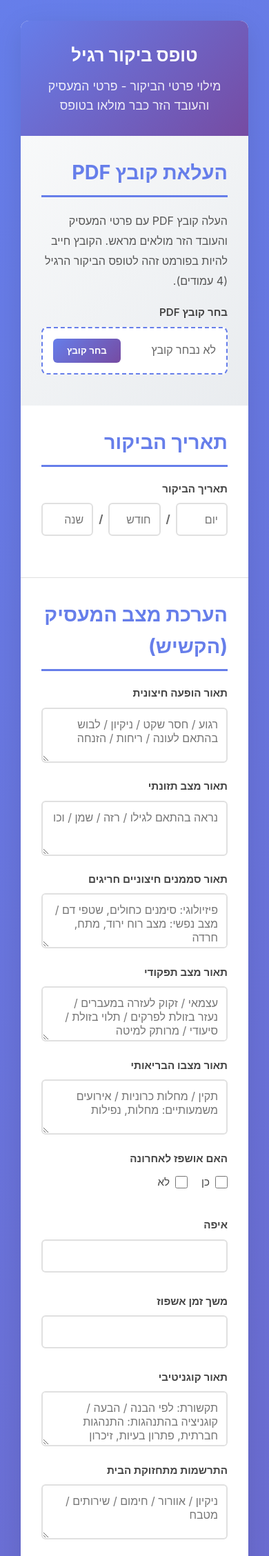
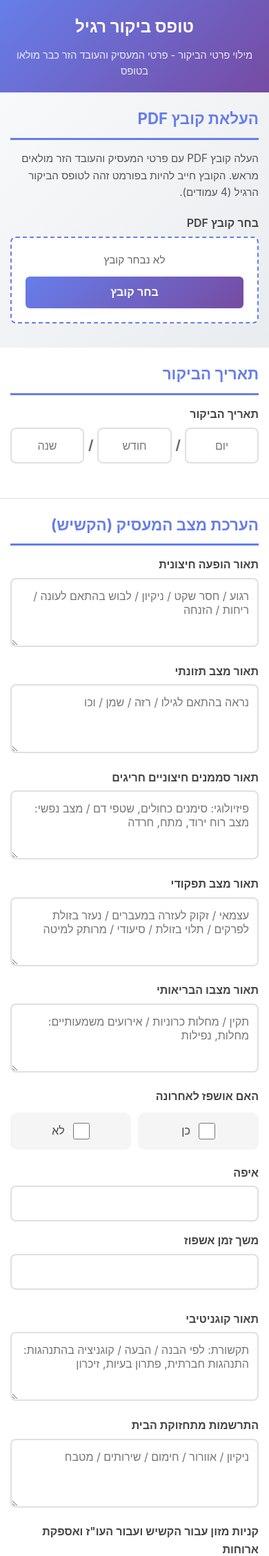
Before and after one commit to yehudalevavi/formFiller, a Flask app: page / in a window 390 px wide. Shown: the top 2256 px of the page at 69% size. Run offline with Flask 3, Linux system fonts and the light colour scheme.

Commit message:
Add mobile responsive design and Render deployment
- Add gunicorn for production server
- Enhance CSS with comprehensive mobile styles
- Add PWA manifest and mobile meta tags
- Add render.yaml for easy Render deployment
- Touch-friendly inputs and checkboxes
- Responsive button layout at form bottom

Co-Authored-By: Claude Opus 4.5 <noreply@anthropic.com>

```diff
--- a/requirements.txt
+++ b/requirements.txt
@@ -4,3 +4,4 @@ reportlab==4.2.5
 pdfplumber==0.11.9
 python-bidi==0.6.2
 arabic-reshaper==3.0.0
+gunicorn==23.0.0
--- a/static/css/style.css
+++ b/static/css/style.css
@@ -3,6 +3,11 @@
     margin: 0;
     padding: 0;
     box-sizing: border-box;
+}
+
+html {
+    font-size: 16px;
+    -webkit-text-size-adjust: 100%;
 }
 
 body {
@@ -102,10 +107,12 @@ header .subtitle {
     padding: 12px;
     border: 2px solid #e0e0e0;
     border-radius: 6px;
-    font-size: 1em;
+    font-size: 16px; /* Prevents iOS zoom */
     transition: all 0.3s ease;
     font-family: inherit;
     direction: rtl;
+    -webkit-appearance: none;
+    appearance: none;
 }
 
 .form-group input[type="text"]:focus,
@@ -152,13 +159,23 @@ header .subtitle {
     align-items: center;
     cursor: pointer;
     font-weight: normal;
+    padding: 8px 12px;
+    background: #f5f5f5;
+    border-radius: 8px;
+    transition: background 0.2s ease;
+    -webkit-tap-highlight-color: transparent;
+}
+
+.checkbox-group label:active {
+    background: #e8e8e8;
 }
 
 .checkbox-group input[type="checkbox"] {
-    margin-left: 8px;
-    width: 18px;
-    height: 18px;
+    margin-left: 10px;
+    width: 22px;
+    height: 22px;
     cursor: pointer;
+    accent-color: #667eea;
 }
 
 /* Help Text */
@@ -419,32 +452,258 @@ header .subtitle {
     margin-bottom: 5px;
 }
 
-/* Responsive Design */
+/* ==========================================
+   MOBILE RESPONSIVE STYLES
+   ========================================== */
+
 @media (max-width: 768px) {
+    body {
+        padding: 0;
+        background: #667eea;
+    }
+
     .container {
-        margin: 10px;
+        margin: 0;
+        border-radius: 0;
+        min-height: 100vh;
+    }
+
+    header {
+        padding: 20px 15px;
+        position: sticky;
+        top: 0;
+        z-index: 100;
     }
 
     header h1 {
-        font-size: 1.6em;
+        font-size: 1.5em;
+    }
+
+    header .subtitle {
+        font-size: 0.9em;
+    }
+
+    .form-section {
+        padding: 20px 15px;
+    }
+
+    .form-section h2 {
+        font-size: 1.4em;
+        margin-bottom: 15px;
+    }
+
+    .form-section h3 {
+        font-size: 1.15em;
+        margin: 20px 0 12px 0;
     }
 
     .form-row {
         flex-direction: column;
+        gap: 0;
     }
 
     .form-group,
-    .form-group.small {
+    .form-group.small,
+    .form-group.wide {
         min-width: 100%;
+        flex: none;
     }
 
-    .form-actions {
-        flex-direction: column;
+    .form-group label {
+        font-size: 1em;
+        margin-bottom: 6px;
     }
 
-    .btn-primary,
+    .form-group input[type="text"],
+    .form-group input[type="tel"],
+    .form-group input[type="email"],
+    .form-group textarea {
+        padding: 14px 12px;
+        font-size: 16px;
+        border-radius: 8px;
+    }
+
+    .form-group textarea {
+        min-height: 100px;
+    }
+
+    /* Date group on mobile */
+    .date-group {
+        gap: 6px;
+    }
+
+    .date-group .small-input {
+        padding: 14px 8px;
+        text-align: center;
+    }
+
+    .date-group span {
+        font-size: 1.2em;
+    }
+
+    /* Checkbox groups on mobile - stack vertically */
+    .checkbox-group {
+        flex-direction: column;
+        gap: 10px;
+    }
+
+    .checkbox-group label {
+        padding: 14px 16px;
+        font-size: 1em;
+        border-radius: 10px;
+        justify-content: flex-start;
+    }
+
+    .checkbox-group input[type="checkbox"] {
+        width: 24px;
+        height: 24px;
+        margin-left: 12px;
+    }
+
+    /* Inline checkbox groups (yes/no options) stay horizontal */
+    .checkbox-group.inline {
+        flex-direction: row;
+        flex-wrap: wrap;
+    }
+
+    .checkbox-group.inline label {
+        flex: 1;
+        min-width: 80px;
+        justify-content: center;
+    }
+
+    /* PDF Upload Section - Mobile */
+    .upload-section {
+        padding: 20px 15px;
+    }
+
+    .upload-instructions {
+        font-size: 0.95em;
+        line-height: 1.6;
+    }
+
+    .file-upload-display {
+        flex-direction: column;
+        padding: 20px;
+        text-align: center;
+        gap: 12px;
+    }
+
+    .file-name {
+        font-size: 0.95em;
+        word-break: break-all;
+    }
+
+    .btn-browse {
+        width: 100%;
+        padding: 14px 20px;
+        font-size: 1em;
+    }
+
+    .upload-status {
+        padding: 14px;
+        font-size: 0.95em;
+    }
+
+    .upload-error {
+        font-size: 0.95em;
+    }
+
+    .upload-error ul {
+        margin-right: 20px;
+        margin-left: 0;
+    }
+
+    /* Form actions - at bottom of form (not fixed) */
+    .form-actions {
+        padding: 20px 15px;
+        flex-direction: row;
+        gap: 10px;
+        position: static;
+        background: #f8f9fa;
+    }
+
+    .btn-primary {
+        flex: 2;
+        padding: 14px 16px;
+        font-size: 1em;
+        border-radius: 8px;
+    }
+
     .btn-secondary {
-        width: 100%;
+        flex: 1;
+        padding: 14px 12px;
+        font-size: 0.9em;
+        border-radius: 8px;
+    }
+
+    .btn-primary:hover,
+    .btn-secondary:hover {
+        transform: none;
+    }
+
+    /* No extra padding needed since buttons aren't fixed */
+    form {
+        padding-bottom: 0;
+    }
+
+    /* Error/Success messages */
+    .error-message,
+    .success-message {
+        margin: 15px;
+        padding: 15px;
+        position: static;
+    }
+
+    /* Loading spinner adjustments */
+    .loading p {
+        font-size: 1.1em;
+    }
+}
+
+/* Extra small devices (phones in portrait) */
+@media (max-width: 380px) {
+    header h1 {
+        font-size: 1.3em;
+    }
+
+    .form-section h2 {
+        font-size: 1.25em;
+    }
+
+    .date-group .small-input {
+        padding: 12px 6px;
+        font-size: 14px;
+    }
+
+    .file-upload-display {
+        padding: 15px;
+    }
+
+    .btn-browse {
+        padding: 12px 16px;
+    }
+}
+
+/* Landscape mode on mobile */
+@media (max-width: 768px) and (orientation: landscape) {
+    .form-actions {
+        padding: 15px;
+    }
+
+    .btn-primary {
+        padding: 12px 16px;
+    }
+
+    .btn-secondary {
+        padding: 12px;
+    }
+}
+
+/* Safe area insets for notched phones */
+@supports (padding-bottom: env(safe-area-inset-bottom)) {
+    body {
+        padding-bottom: env(safe-area-inset-bottom);
     }
 }
 
--- a/templates/form.html
+++ b/templates/form.html
@@ -2,8 +2,13 @@
 <html lang="he" dir="rtl">
 <head>
     <meta charset="UTF-8">
-    <meta name="viewport" content="width=device-width, initial-scale=1.0">
+    <meta name="viewport" content="width=device-width, initial-scale=1.0, maximum-scale=1.0, user-scalable=no">
+    <meta name="mobile-web-app-capable" content="yes">
+    <meta name="apple-mobile-web-app-capable" content="yes">
+    <meta name="apple-mobile-web-app-status-bar-style" content="black-translucent">
+    <meta name="theme-color" content="#667eea">
     <title>טופס ביקור רגיל - מילוי טופס PDF</title>
+    <link rel="manifest" href="{{ url_for('static', filename='manifest.json') }}">
     <link rel="stylesheet" href="{{ url_for('static', filename='css/style.css') }}">
 </head>
 <body>
```
Also changed, not shown: other parts of static/css/style.css (+28 -2 lines), render.yaml (added, +9 -0 lines), static/manifest.json (added).
